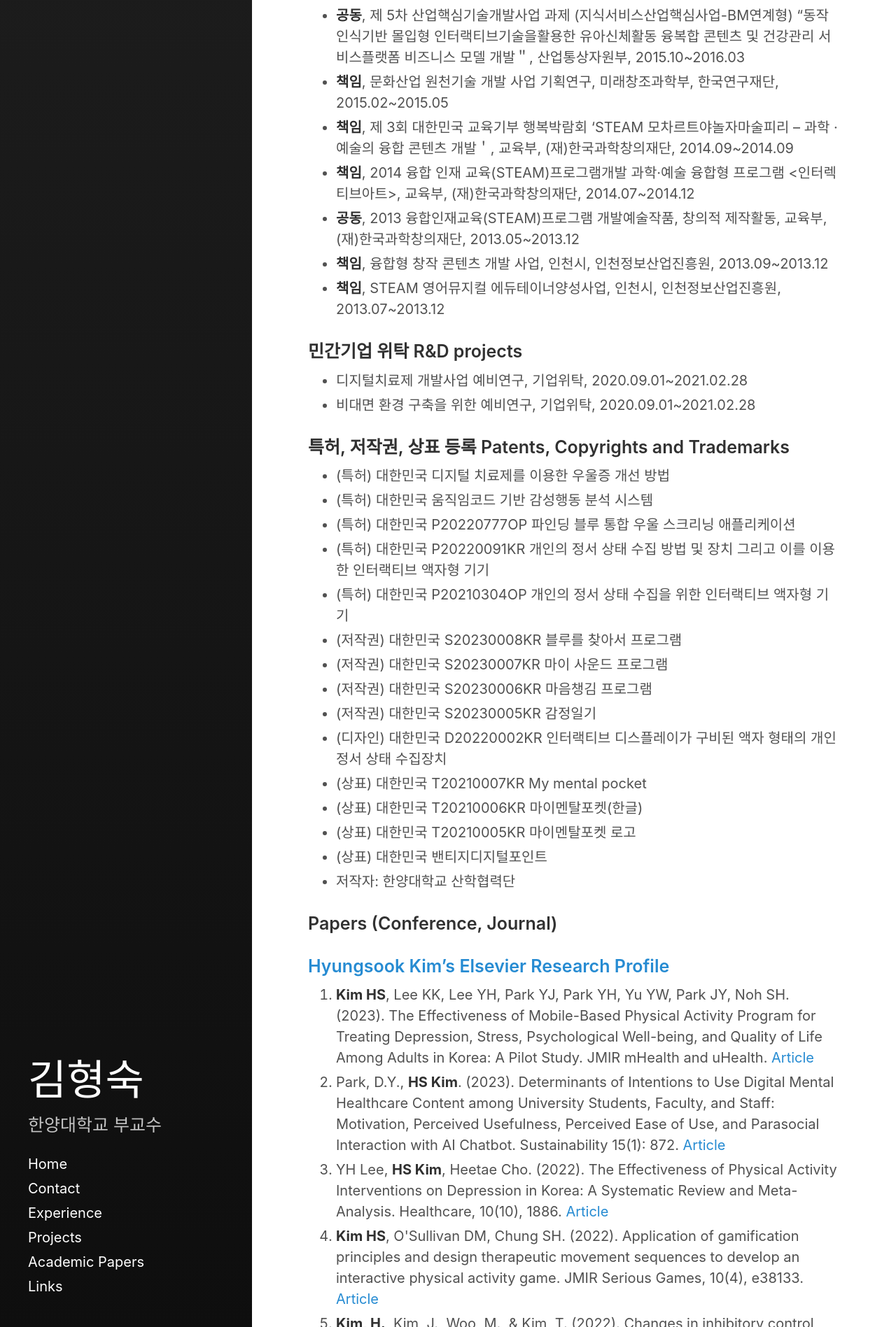
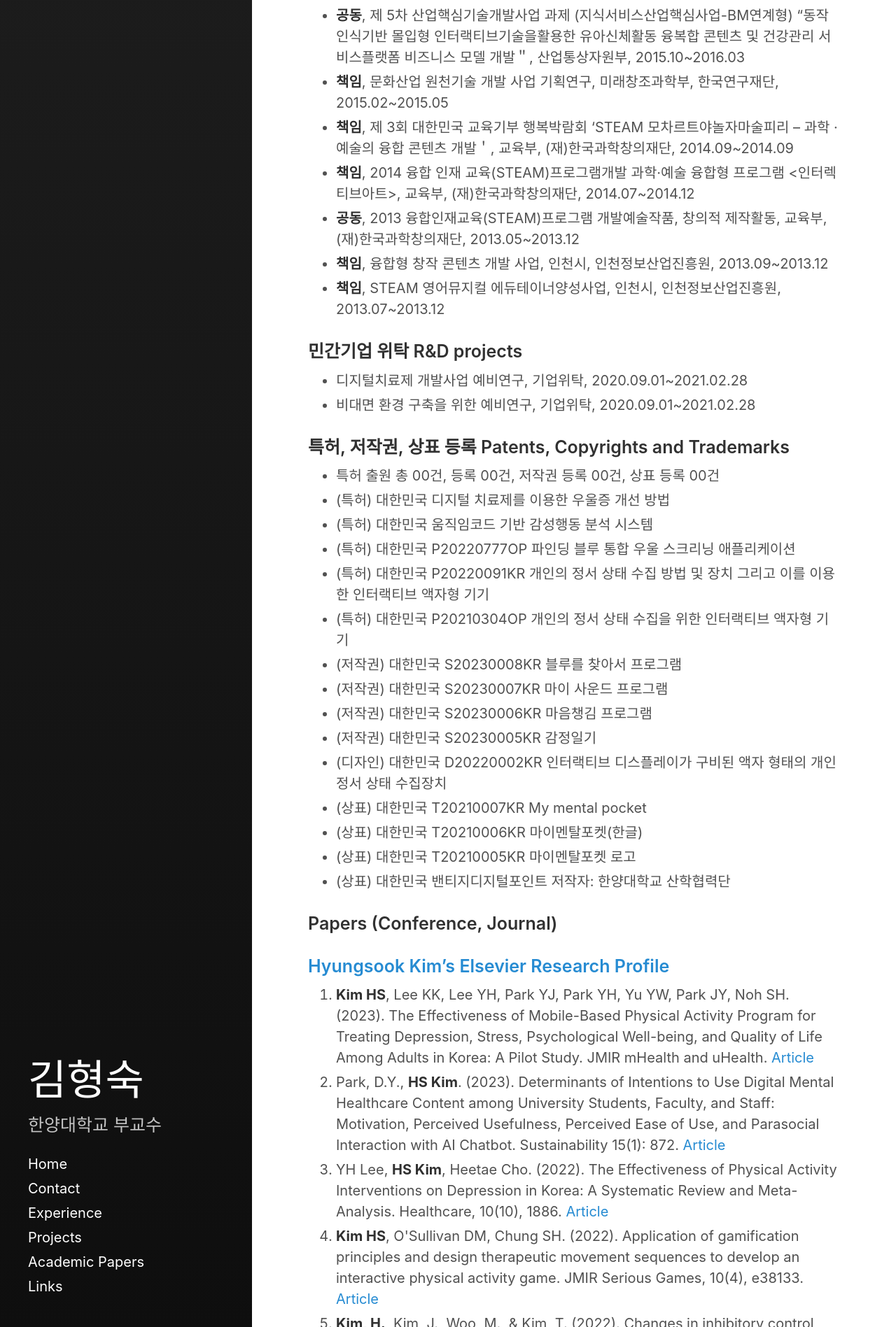
Before and after one commit to Rugger12/hyungsook, a Jekyll site: the page built from _posts/2023-05-30-about-me.md, in a window 1280 px wide. Shown: the part 3103-5000 px from the top of the page at 70% size. Built offline with Jekyll 4.4.1, drawn with Linux system fonts in a browser that asks for light colours.

Commit message:
Update 2023-05-30-about-me.md

```diff
--- a/_posts/2023-05-30-about-me.md
+++ b/_posts/2023-05-30-about-me.md
@@ -78,6 +78,7 @@ excerpt_separator:  <!--more-->
 * 비대면 환경 구축을 위한 예비연구, 기업위탁, 2020.09.01~2021.02.28
 
 ### 특허, 저작권, 상표 등록 Patents, Copyrights and Trademarks
+* 특허 출원 총 00건, 등록 00건, 저작권 등록 00건, 상표 등록 00건
 * (특허) 대한민국	디지털 치료제를 이용한 우울증 개선 방법
 * (특허) 대한민국  움직임코드 기반 감성행동 분석 시스템
 * (특허) 대한민국	P20220777OP	파인딩 블루 통합 우울 스크리닝 애플리케이션
@@ -92,7 +93,7 @@ excerpt_separator:  <!--more-->
 * (상표) 대한민국  T20210006KR	마이멘탈포켓(한글)
 * (상표) 대한민국	T20210005KR	마이멘탈포켓 로고
 * (상표) 대한민국	밴티지디지털포인트
-- 저작자: 한양대학교 산학협력단
+저작자: 한양대학교 산학협력단
 
 <a name="papers"></a>
 ### Papers (Conference, Journal)
```
